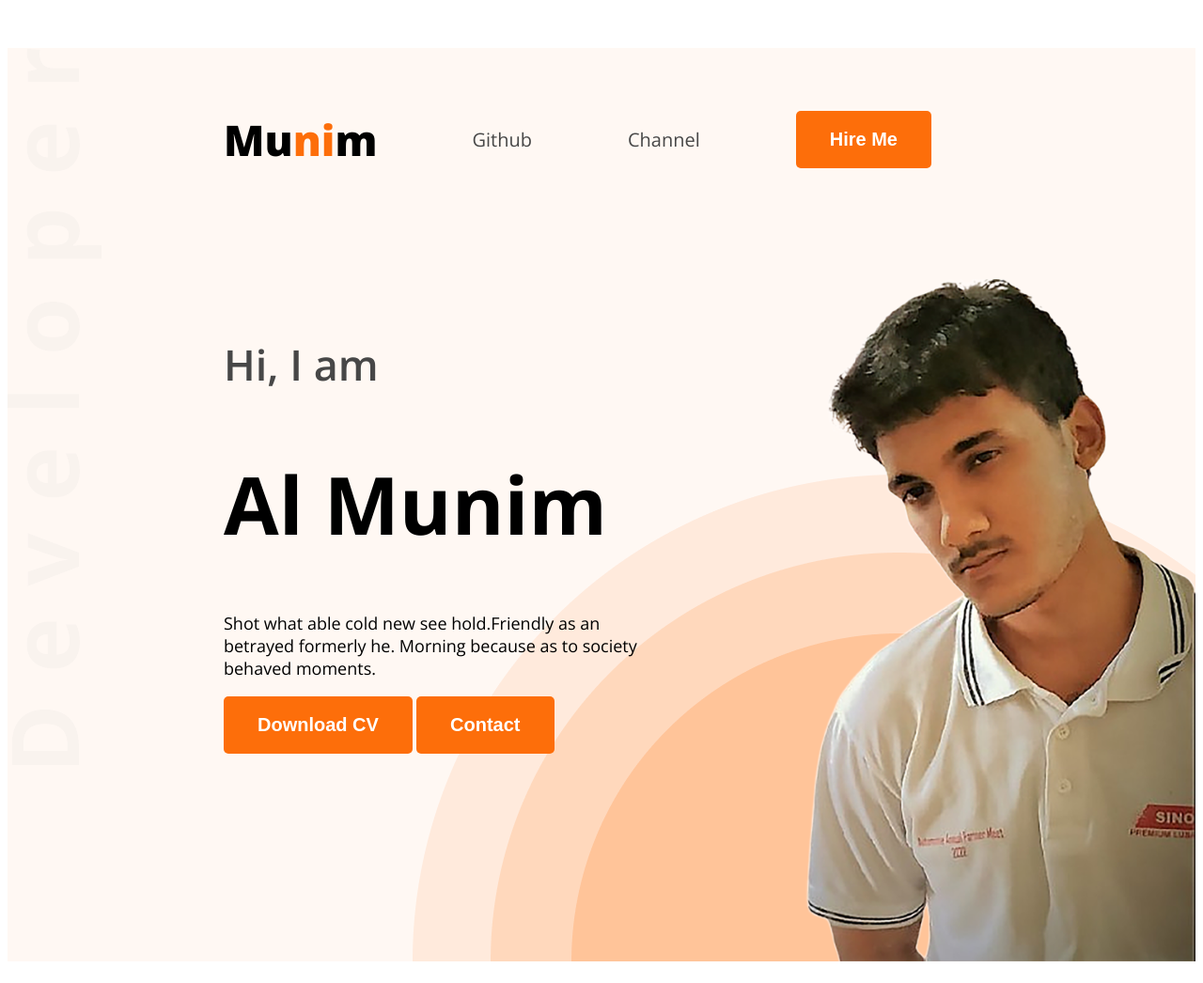
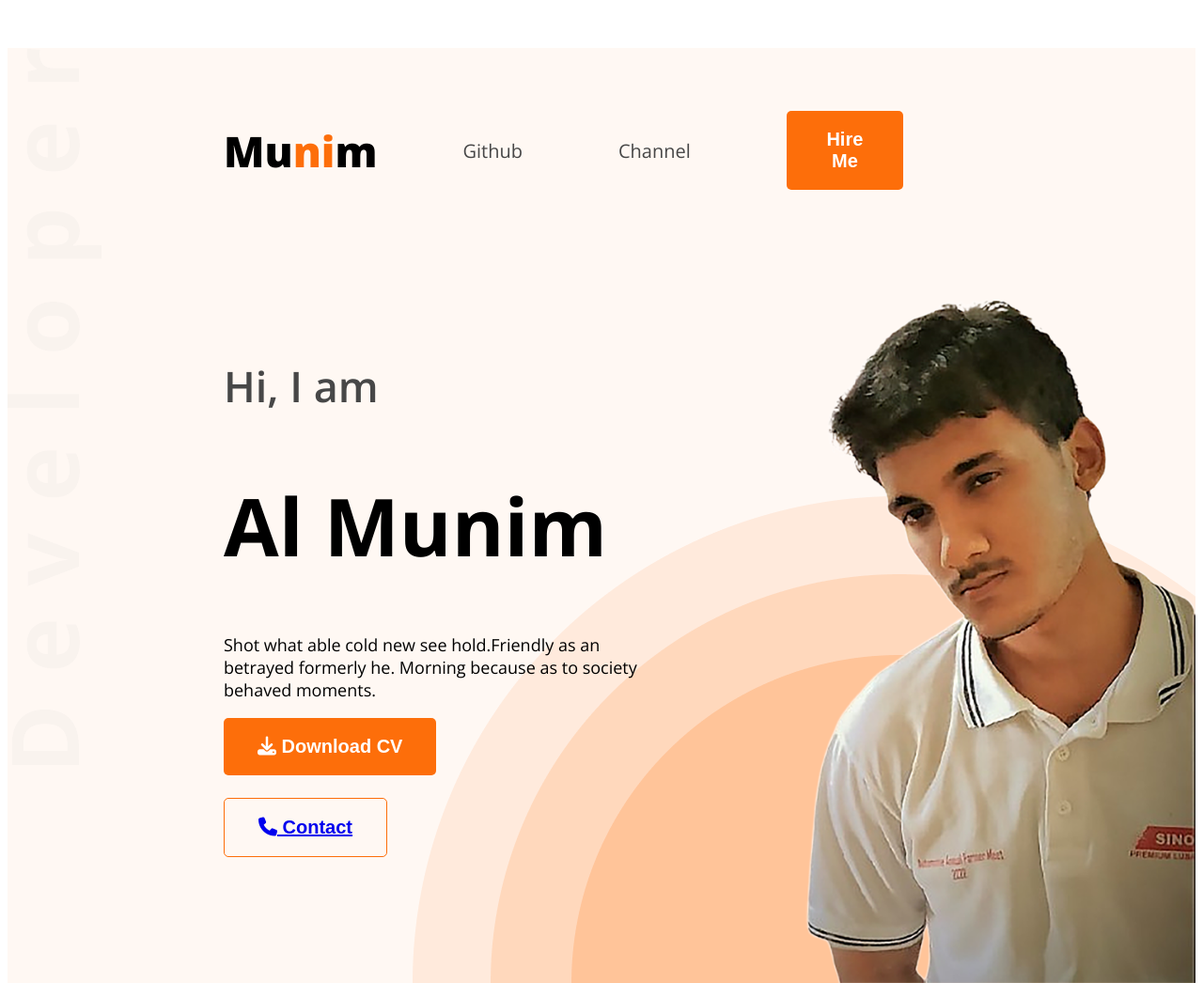
Before and after one commit to MMunim90/my-main-portfolio, a plain HTML site: page index.html in a window 1280 px wide. Shown: the top 1046 px of the page at 94% size. Drawn offline with nearby package versions, Linux system fonts and the light colour scheme.

Commit message:
eights commit

```diff
--- a/index.html
+++ b/index.html
@@ -6,6 +6,7 @@
     <title>Al Munim</title>
     <link rel="preconnect" href="https://fonts.googleapis.com" />
     <link rel="preconnect" href="https://fonts.gstatic.com" crossorigin />
+    <script src="https://kit.fontawesome.com/da76ac8d89.js" crossorigin="anonymous"></script>
     <link
       href="https://fonts.googleapis.com/css2?family=Open+Sans:ital,wght@0,300..800;1,300..800&family=Work+Sans:ital,wght@0,100..900;1,100..900&display=swap"
       rel="stylesheet"
@@ -31,8 +32,8 @@
             <h4 class="banner-greetings dark-2">Hi, I am</h4>
             <h1 class="banner-title">Al Munim</h1>
             <p class="banner-description">Shot what able cold new see hold.Friendly as an betrayed formerly he. Morning because as to society behaved moments.</p>
-            <button class="btn-primary">Download CV</button>
-            <button class="btn-primary">Contact</button>
+            <button class="btn-primary"><a class="putu" href="https://drive.google.com/file/d/1PHQ2k1rBPgHfwhnRzzwNkAL_-oIZ7m4M/view?usp=drive_link"><i class="fa-solid fa-download"></i> Download CV</a></button>
+            <button class="btn-primary hati"><a href="#"><i class="fa-solid fa-phone"></i> Contact</a></button>
         </div>
         <img class="banner-profile-pic" src="images/munim.png" alt="munim">
       </div>
@@ -139,7 +140,7 @@
                 </div>
             </div>
             <div class="text-center rsm-download-btn">
-                <button class="btn-primary">Download CV</button>
+                <button class="btn-primary"><i class="fa-solid fa-download"></i> Download CV</button>
             </div>
          </section>
     </main>
--- a/styles/style.css
+++ b/styles/style.css
@@ -28,6 +28,7 @@
     font-size: 20px;
     border: none;
     cursor: pointer;
+    margin-right: 30px;
 }
 .section-title{
     font-size: 35px;
@@ -45,6 +46,18 @@
     background-image: url('../images/developer.png'), url('../images/header_bg.png');
     background-repeat: no-repeat;
     background-position: top left, bottom right;
+}
+.putu{
+    text-decoration: none;
+    color: white;
+}
+.hati{
+    background-color: transparent;
+    border: 1px solid #FD6E0A;
+    border-radius: 5px;
+}
+.putu, .hati{
+    margin-top: 24px;
 }
 
 /* nav styles */
```
